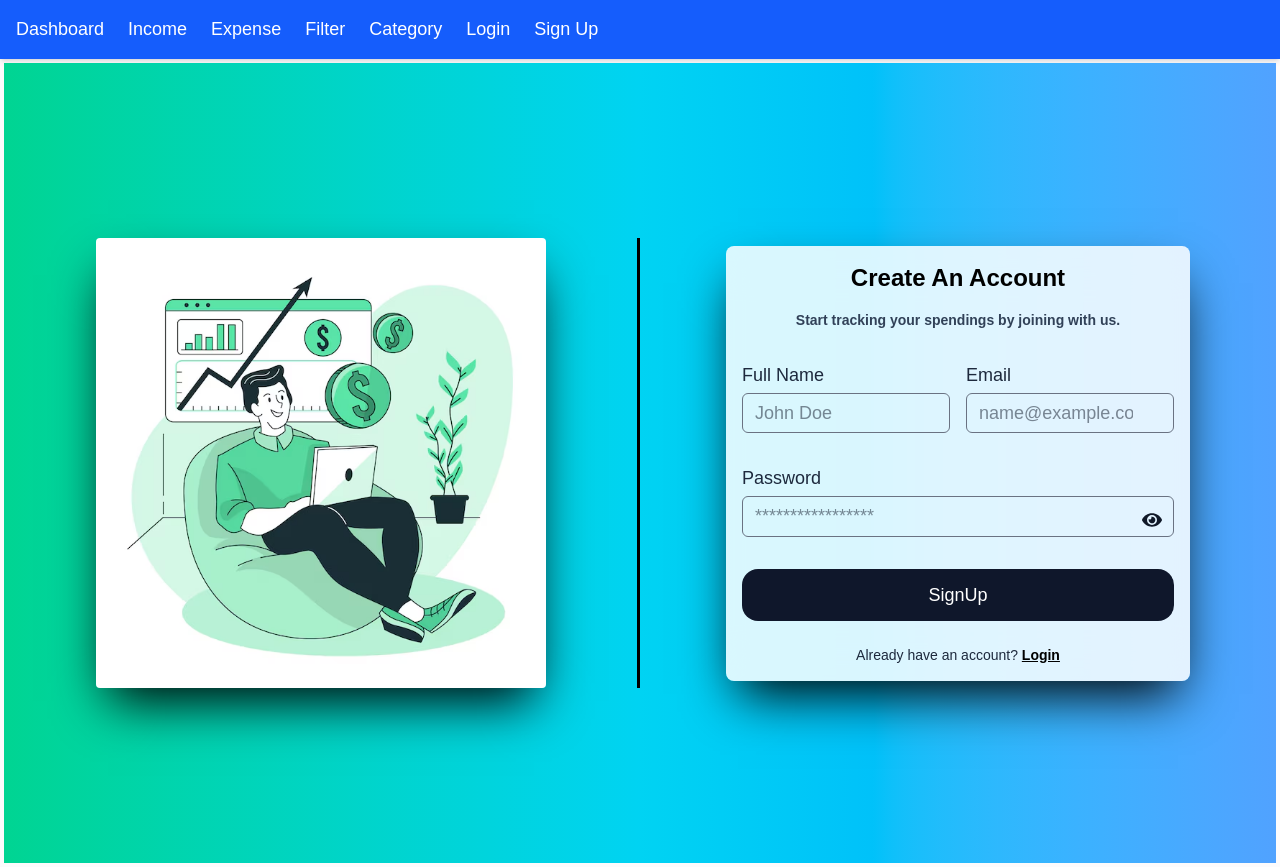
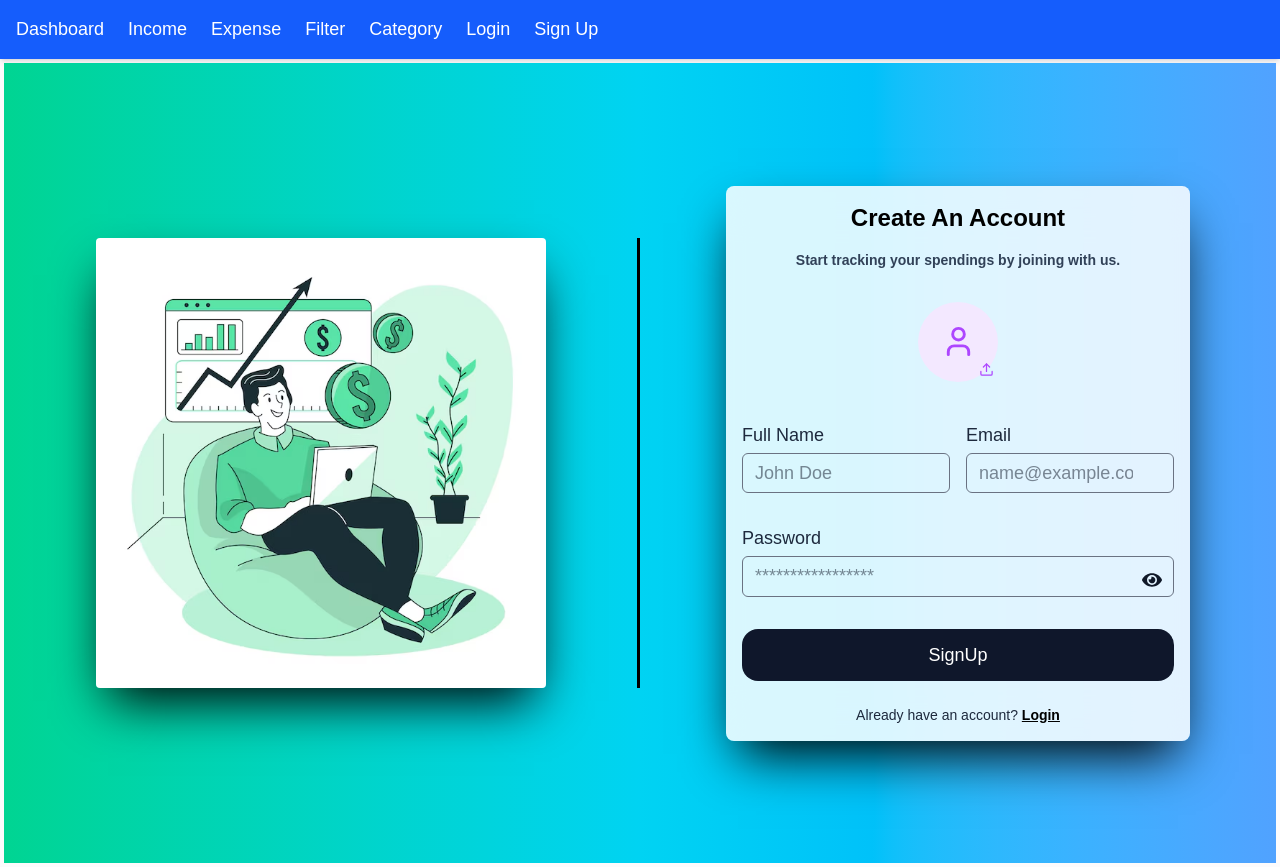
Before and after one commit to Saurabh12325/MyFinanceWebsite, a React (Vite) app in the folder myFinanceWebApp/: page /signUp in a window 1280 px wide. Built offline with nearby package versions, Linux system fonts and the light colour scheme.

Commit message:
cloudinarySetUp

```diff
--- a/myFinanceWebApp/src/components/ProfilePhotoSelectors.jsx
+++ b/myFinanceWebApp/src/components/ProfilePhotoSelectors.jsx
@@ -0,0 +1,65 @@
+import { Trash, Upload, User } from "lucide-react";
+import { useRef, useState } from "react"; // Added missing `useState` import
+
+// Corrected prop destructuring. Props are passed as a single object.
+const ProfilePhotoSelectors = ({ image, setImage }) => {
+  const inputRef = useRef(null);
+  const [previewUrl, setPreviewUrl] = useState(null);
+
+  const handleImageChange = (e) => {
+    const file = e.target.files[0];
+    if (file) {
+      setImage(file);
+      const preview = URL.createObjectURL(file);
+      setPreviewUrl(preview);
+    }
+  };
+
+  const handleRemoveImage = () => {
+    setImage(null);
+    setPreviewUrl(null);
+  };
+
+  const onChooseFile = () => {
+    inputRef.current.click();
+  };
+
+  return (
+    <div className="flex justify-center mb-6">
+      <input
+        type="file"
+        accept="image/*"
+        ref={inputRef}
+        onChange={handleImageChange}
+        className="hidden"
+      />
+      {!image ? (
+        <div className="w-20 h-20 flex items-center justify-center bg-purple-100 rounded-full relative">
+          <User className="text-purple-500" size={35} />
+          <button
+            onClick={onChooseFile}
+            className="w-8 h-8 flex justify-center items-center text-white rounded-full absolute -bottom-1 -right-1"
+          >
+            <Upload className="text-purple-500" size={15} />
+          </button>
+        </div>
+      ) : (
+        <div className="relative">
+          <img
+            src={previewUrl}
+            alt="Profile"
+            className="w-20 h-20 rounded-full object-cover"
+          />
+          <button
+            onClick={handleRemoveImage}
+            className="w-8 h-8 flex justify-center items-center bg-red-500 text-white rounded-full absolute -bottom-1 -right-1"
+          >
+            <Trash size={15} />
+          </button>
+        </div>
+      )}
+    </div>
+  );
+};
+
+export default ProfilePhotoSelectors;
--- a/myFinanceWebApp/src/pages/SignUp.jsx
+++ b/myFinanceWebApp/src/pages/SignUp.jsx
@@ -7,6 +7,8 @@ import axiosConfig from "../util/axiosConfig.jsx";
 import { API_ENDPOINTS } from "../util/apiEndPoint.js";
 import toast, { LoaderIcon } from "react-hot-toast";
 import { BASE_URL } from "../util/apiEndPoint.js";
+import ProfilePhotoSelectors from "../components/ProfilePhotoSelectors.jsx";
+import uploadProfileImage from "../util/uploadProfileImage.js"; // Import the image upload utility
 
 function SignUp() {
   const [fullName, setFullName] = useState("");
@@ -14,76 +16,89 @@ function SignUp() {
   const [password, setPassword] = useState("");
   const [error, setError] = useState(null);
   const [isLoading, setIsLoading] = useState(false);
+  const [profileImage, setProfileImage] = useState(null);
 
   const navigate = useNavigate();
+
   const handleSumit = async (e) => {
     e.preventDefault();
     setIsLoading(true);
 
-    if(!fullName.trim()){
+    // --- Validation Checks (Correct) ---
+    if (!fullName.trim()) {
       setError("FullName is required");
       setIsLoading(false);
       return;
     }
 
-   if(!validateEmail(email)){
+    if (!validateEmail(email)) {
       setError("Email is not valid");
       setIsLoading(false);
       return;
     }
 
     setError(null);
-      try{
+    let imageUrl = null; // Variable to hold the URL from Cloudinary
+
+    try {
+      // --- New Logic: Upload Image First ---
+      if (profileImage) {
+        // A profile image was selected, so upload it
+        imageUrl = await uploadProfileImage(profileImage);
+        console.log("Image uploaded to Cloudinary. URL:", imageUrl);
+      }
+
+      // --- Register the User with the Image URL ---
       const response = await axiosConfig.post(`${BASE_URL}${API_ENDPOINTS.REGISTER}`, {
         fullName,
         email,
-          password
+        password,
+        profileImage: imageUrl, // Pass the image URL (or null if no image was selected)
+      });
 
-        })
-        const {token ,user} = response.data;
-        if(token){
+      const { token, user } = response.data;
+      if (token) {
         localStorage.setItem("token", token);
         localStorage.setItem("user", JSON.stringify(user));
       }
 
-        if(response.status === 201){
+      if (response.status === 201) {
         toast.success("User Registered Successfully");
         navigate("/login");
       }
-
-      }catch(err){
+    } catch (err) {
       console.log("Something went wrong", err);
-        setError(err.response?.data?.message || "Something went wrong, Please try again later");
-      }
-      finally{
+      // More robust error message for the user
+      setError(err.response?.data?.message || "Registration failed. Please try again.");
+    } finally {
       setIsLoading(false);
     }
-   }
-
-
+  };
 
   return (
     <div className="h-screen w-full relative flex items-center justify-center overflow-hidden bg-gradient-to-r from-emerald-400 via-cyan-400 to-blue-400 flex-col md:flex-row divide-x-3 divide-black">
-
-    <div className="w-1/2 flex justify-center items-center inset-0  ">
+      <div className="w-1/2 flex justify-center items-center inset-0">
         <img
           src={assets.register}
           alt="Background"
-        className=" hidden md:block h-[450px]  object-cover rounded-sm shadow-2xl shadow-black "
+          className="hidden md:block h-[450px] object-cover rounded-sm shadow-2xl shadow-black"
         />
       </div>
 
-
-      <div className="w-1/2 flex justify-center items-center inset-0  ">
+      <div className="w-1/2 flex justify-center items-center inset-0">
         <div className="relative z-10 w-full max-w-lg px-6">
-        <div className= " backdrop-blur-xl bg-white/85 rounded-lg shadow-black shadow-2xl p-4">
+          <div className="backdrop-blur-xl bg-white/85 rounded-lg shadow-black shadow-2xl p-4">
             <h3 className="text-2xl font-semibold mb-4 text-center">
               Create An Account
             </h3>
             <p className="text-sm font-semibold text-center text-slate-700 mb-8">
               Start tracking your spendings by joining with us.
             </p>
-          <form  onSubmit={handleSumit} className="space-y-4">
+            <form onSubmit={handleSumit} className="space-y-4">
+              <div className="flex justify-center items-center mb-4">
+                {/* Correctly pass props to the ProfilePhotoSelectors component */}
+                <ProfilePhotoSelectors image={profileImage} setImage={setProfileImage} />
+              </div>
               <div className="grid grid-cols-2 md:grid-cols-2 gap-4">
                 <Input
                   value={fullName}
@@ -104,7 +119,7 @@ function SignUp() {
                     value={password}
                     onChange={(e) => setPassword(e.target.value)}
                     label="Password"
-                  placeholder= "*****************"
+                    placeholder="*****************"
                     type="password"
                   />
                 </div>
@@ -116,13 +131,12 @@ function SignUp() {
               )}
               <button
                 disabled={isLoading}
-              className= {`bg-slate-900 rounded-2xl w-full py-3 text-lg text-white font-medium cursor-pointer  flex justify-center items-center gap-2 ${isLoading ? 'opacity-60 cursor-not-allowed': ''}  hover:bg-blue-500`}
+                className={`bg-slate-900 rounded-2xl w-full py-3 text-lg text-white font-medium cursor-pointer flex justify-center items-center gap-2 ${isLoading ? 'opacity-60 cursor-not-allowed' : ''} hover:bg-blue-500`}
                 type="submit"
               >
-              {isLoading ? ( <LoaderIcon className="w-5 h-5 text-white mx animate-spin"/> ) : "SignUp" }
-
+                {isLoading ? (<LoaderIcon className="w-5 h-5 text-white mx animate-spin" />) : "SignUp"}
               </button>
-            <p  className="text-sm text-slate-800 text-center mt-6">
+              <p className="text-sm text-slate-800 text-center mt-6">
                 Already have an account?{" "}
                 <span
                   onClick={() => navigate("/login")}
--- a/myFinanceWebApp/src/util/uploadProfileImage.js
+++ b/myFinanceWebApp/src/util/uploadProfileImage.js
@@ -1,26 +1,30 @@
-import { API_ENDPOINTS } from "./apiEndPoint";
+import { API_ENDPOINTS } from "./apiEndPoint.js";
 
 const CLOUDINARY_UPLOAD_PRESET = "MyFinance";
 
- const uploadProfileImage = async (imageFile) => {
+const uploadProfileImage = async (image) => {
   const formData = new FormData();
-    formData.append("file", imageFile);
+  formData.append("file", image);
   formData.append("upload_preset", CLOUDINARY_UPLOAD_PRESET);
-    try{
+
+  try {
+    // Use the correct Cloudinary URL from your API_ENDPOINTS constant
     const response = await fetch(API_ENDPOINTS.UPLOAD_IMAGE, {
       method: "POST",
-            body: formData
+      body: formData,
     });
-        if(!response.ok){
+
+    if (!response.ok) {
       const errorData = await response.json();
       throw new Error(`Image upload failed: ${errorData.error.message || response.statusText}`);
     }
     const data = await response.json();
     console.log("Image uploaded successfully:", data);
     return data.secure_url;
-    }catch(error){
+  } catch (error) {
     console.error("Error uploading image:", error);
     throw error;
   }
-}
+};
+
 export default uploadProfileImage;
```
Also changed, not shown: 1 other file (tests, documents, lock files or other folders). Lines whose indentation alone changed are shown as unchanged.
